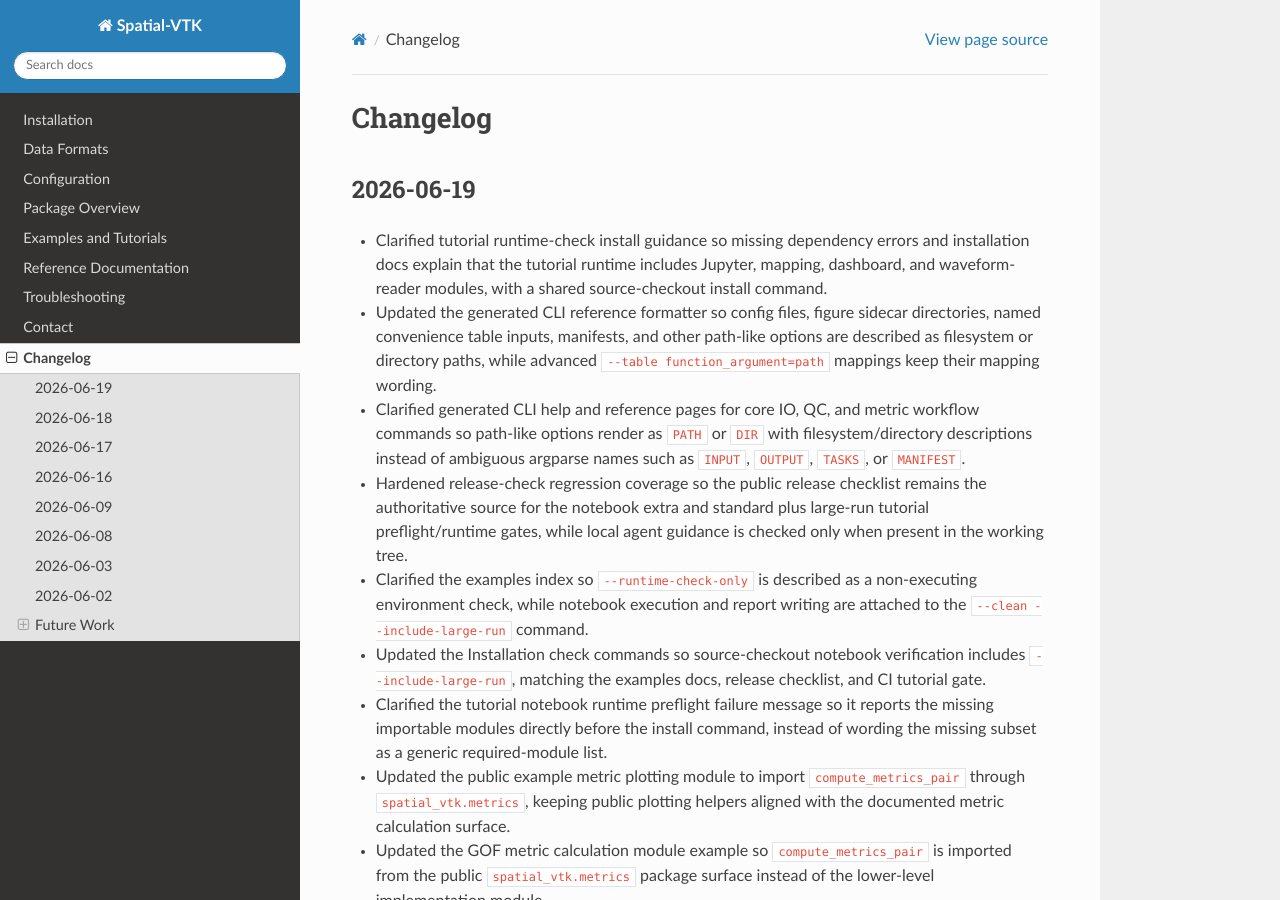
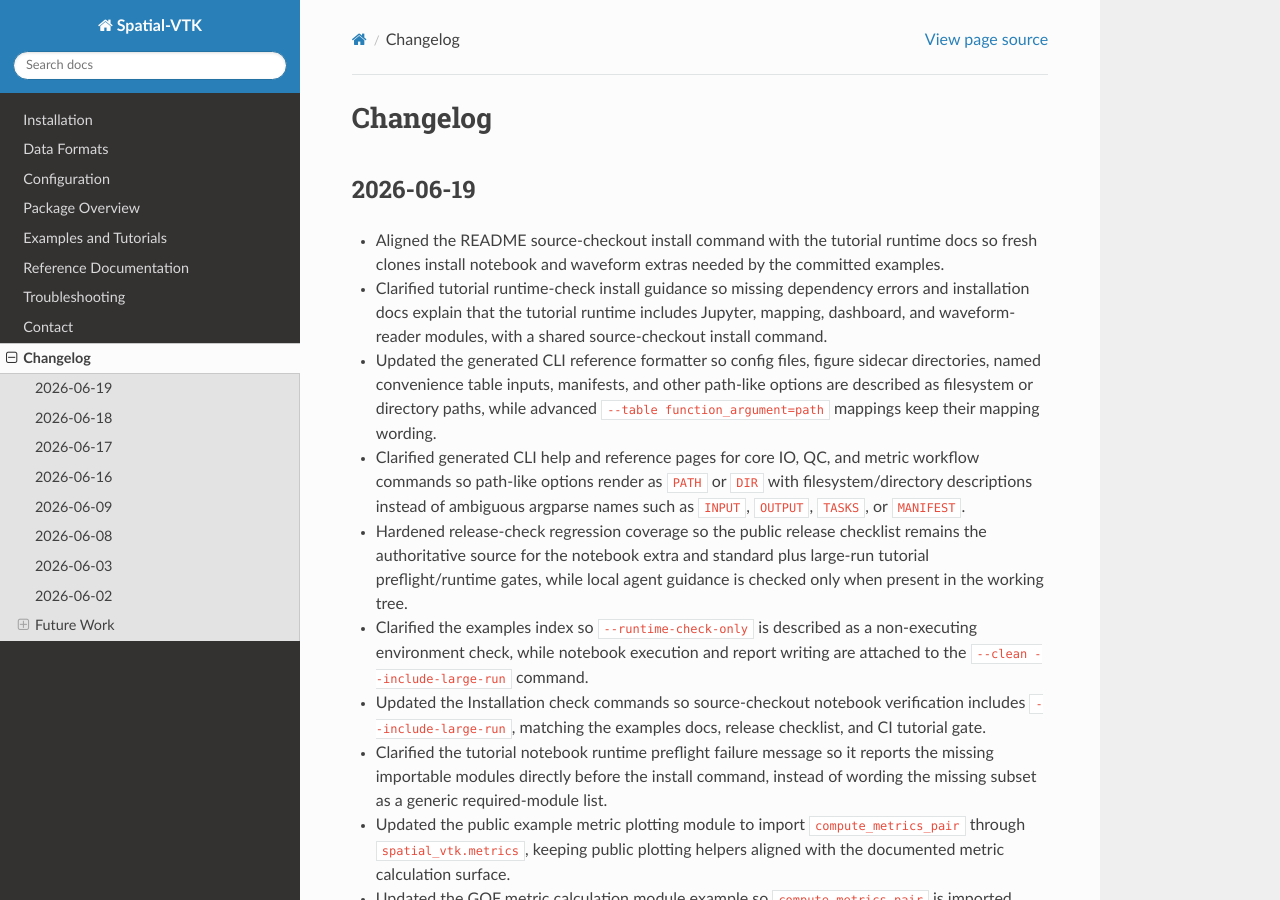
Before and after one commit to bcbirkel/spatial-vtk, a Sphinx documentation site: the page built from docs/changelog.rst, in a window 1280 px wide and 900 px high. Built offline with Sphinx 7.4.7 and the Read the Docs theme 3.1.0, drawn with Linux system fonts in a browser that asks for light colours.

Commit message:
Align README tutorial install command

```diff
--- a/docs/changelog.rst
+++ b/docs/changelog.rst
@@ -4,6 +4,9 @@ Changelog
 2026-06-19
 ----------
 
+- Aligned the README source-checkout install command with the tutorial runtime
+  docs so fresh clones install notebook and waveform extras needed by the
+  committed examples.
 - Clarified tutorial runtime-check install guidance so missing dependency
   errors and installation docs explain that the tutorial runtime includes
   Jupyter, mapping, dashboard, and waveform-reader modules, with a shared
```
Also changed, not shown: README.md (+4 -1 lines), 1 other file.
